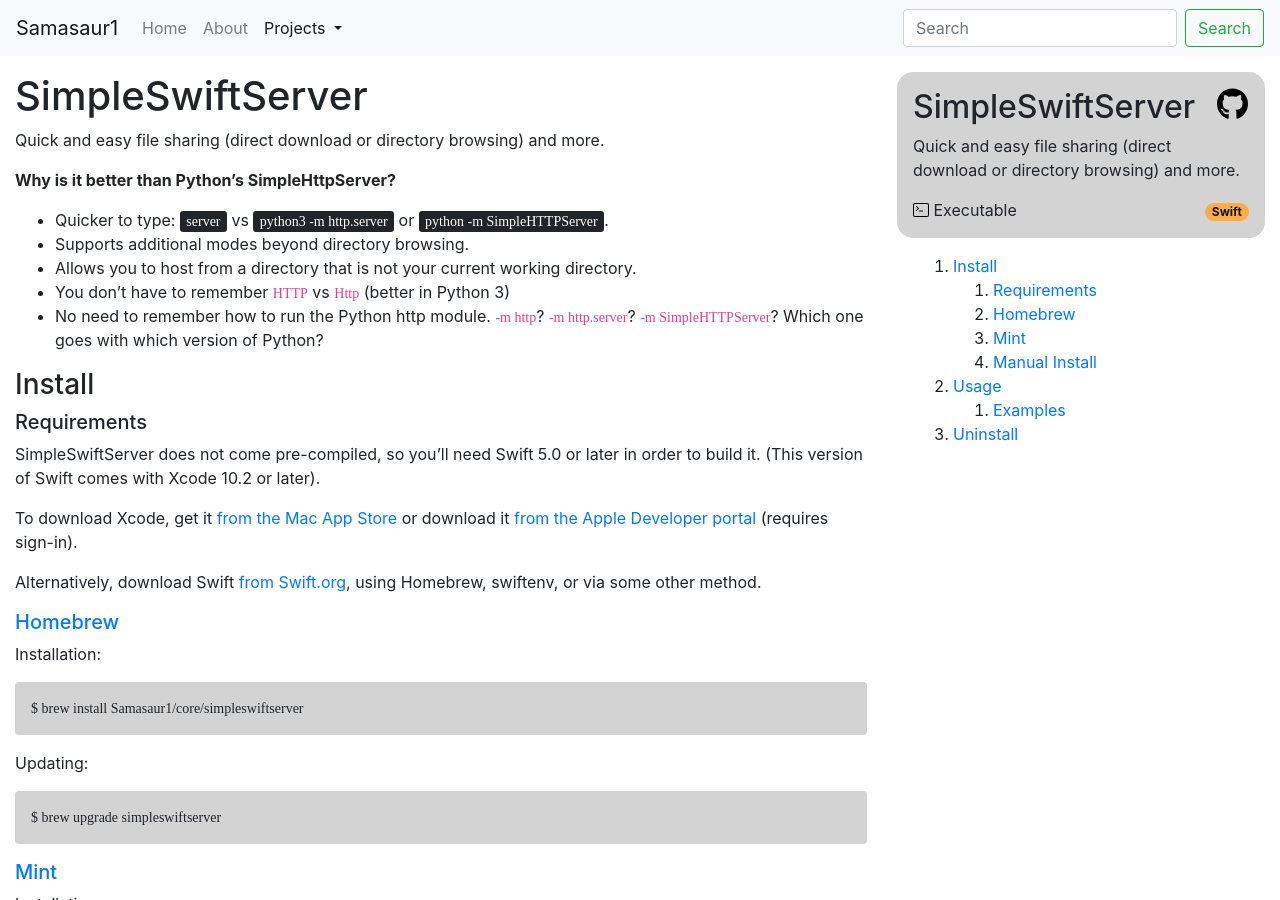
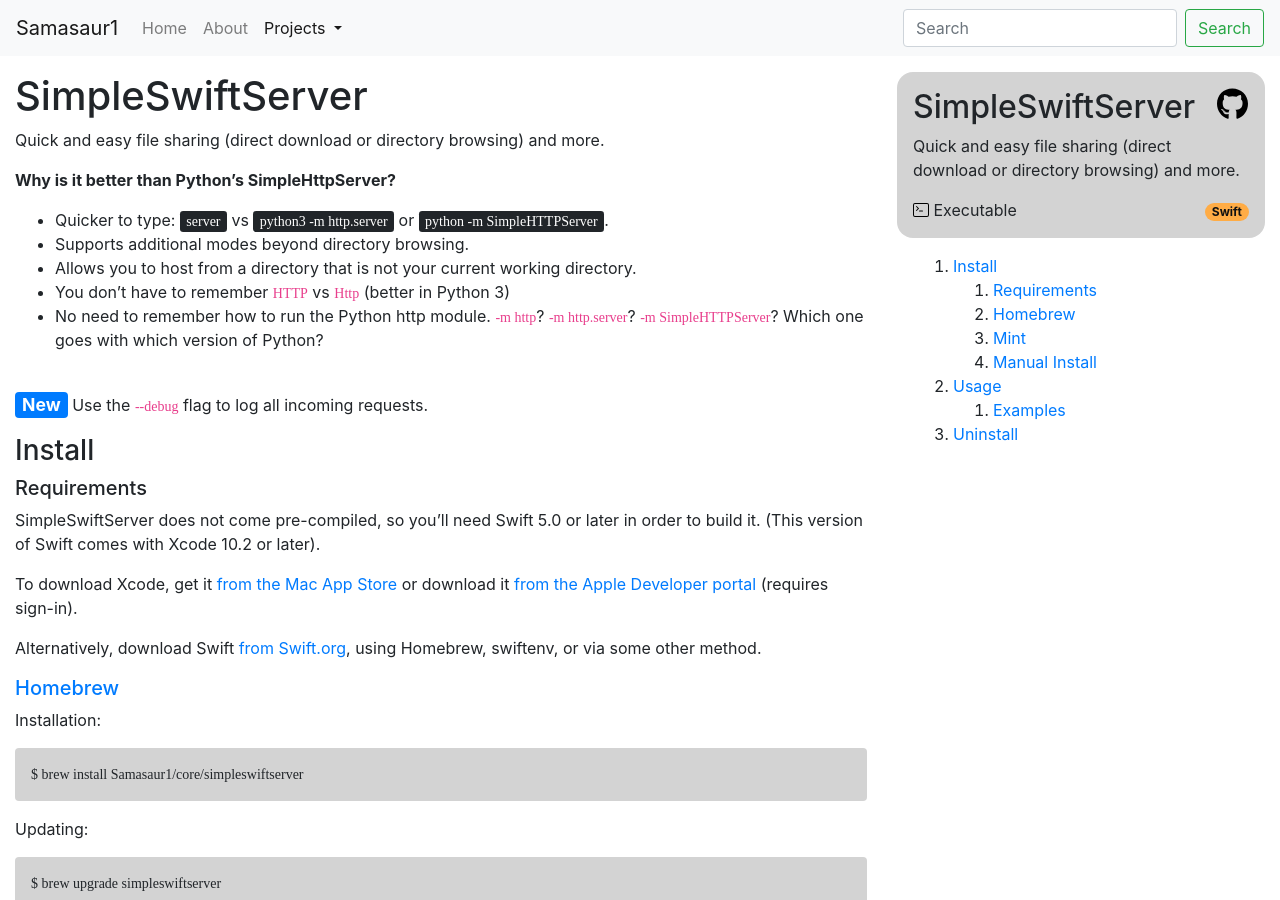
Before and after one commit to Samasaur1/samasaur1.github.io, a Jekyll site: the page built from projects/simpleswiftserver.md, in a window 1280 px wide and 900 px high. Built offline with Jekyll 4.4.1, drawn with Linux system fonts in a browser that asks for light colours; some web fonts are replaced.

Commit message:
Update SimpleSwiftServer page with new functionality

```diff
--- a/projects/simpleswiftserver.md
+++ b/projects/simpleswiftserver.md
@@ -23,6 +23,8 @@
 * You don't have to remember `HTTP` vs `Http` (better in Python 3)
 * No need to remember how to run the Python http module. `-m http`? `-m http.server`? `-m SimpleHTTPServer`? Which one goes with which version of Python?
 
+<br/>
+<span class="badge badge-primary" style="font-size:110%;">New</span> Use the `--debug` flag to log all incoming requests.
 ### Install
 ##### Requirements
 SimpleSwiftServer does not come pre-compiled, so you'll need Swift 5.0 or later in order to build it. (This version of Swift comes with Xcode 10.2 or later).
```
